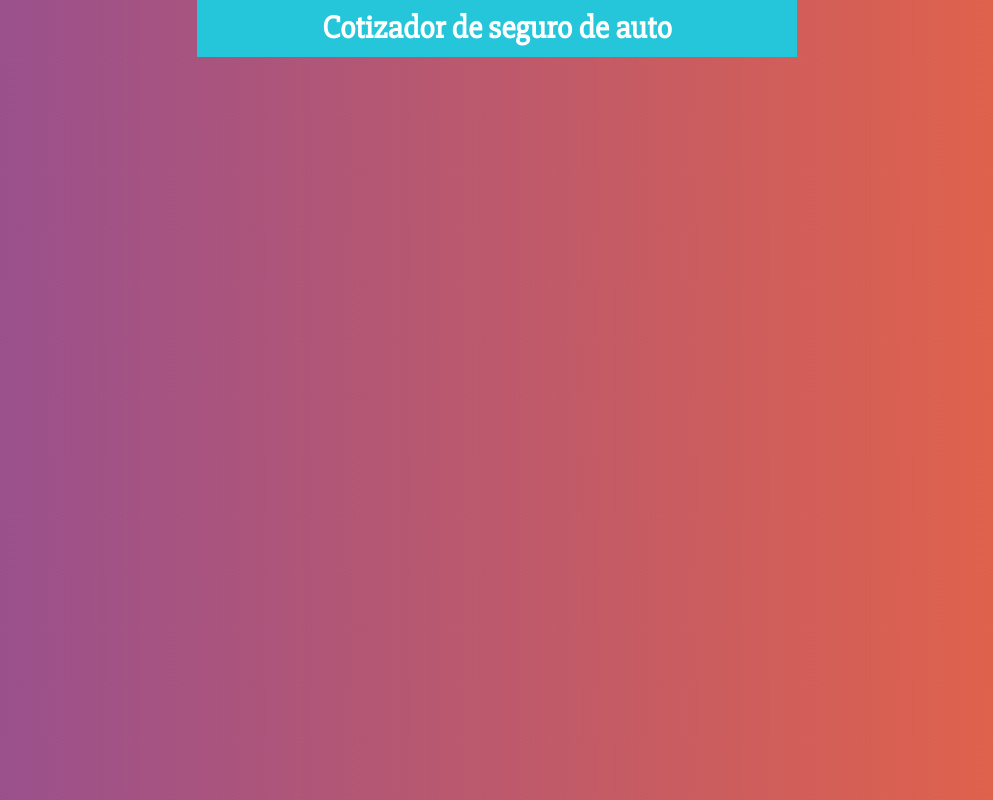
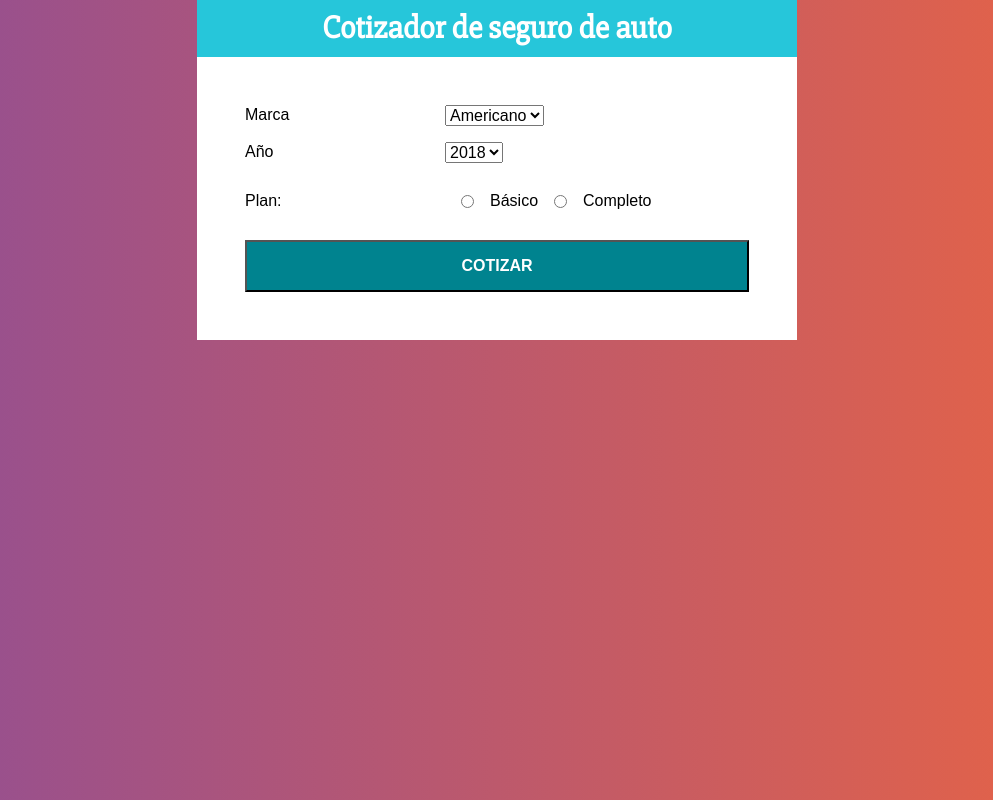
Before and after one commit to darioulin/cotizador, a React (Create React App) app: page / in a window 1280 px wide. Shown: the whole page, without its empty margins (143-1136 px from the left). Built offline with nearby package versions, Linux system fonts and the light colour scheme.

Commit message:
Formulario agregado

```diff
--- a/src/componentes/App.jsx
+++ b/src/componentes/App.jsx
@@ -1,10 +1,14 @@
 import React, { Component } from "react";
 import Header from "./Header.jsx";
+import Formulario from "./Formulario.jsx";
 class App extends Component {
   render() {
     return (
       <div className="contenedor">
         <Header titulo="Cotizador de seguro de auto" />
+        <div className="contenedor-formulario">
+          <Formulario />
+        </div>
       </div>
     );
   }
--- /dev/null
+++ b/src/componentes/Formulario.jsx
@@ -0,0 +1,46 @@
+import React, { Component } from "react";
+
+class Formulario extends Component {
+  render() {
+    return (
+      <form className="cotizar-auto">
+        <div className="campo">
+          <label>Marca</label>
+          <select name="marca">
+            <option value="americano">Americano</option>
+            <option value="europeo">Europeo</option>
+            <option value="asiatico">Asiatico</option>
+          </select>
+        </div>
+
+        <div className="campo">
+          <label>Año</label>
+          <select name="year">
+            <option value="2018">2018</option>
+            <option value="2017">2017</option>
+            <option value="2016">2016</option>
+            <option value="2015">2015</option>
+            <option value="2014">2014</option>
+            <option value="2013">2013</option>
+            <option value="2012">2012</option>
+            <option value="2011">2011</option>
+            <option value="2010">2010</option>
+            <option value="2009">2009</option>
+            <option value="2008">2008</option>
+          </select>
+        </div>
+        <div className="campo">
+          <label>Plan:</label>
+          <input type="radio" name="plan" value="basico" /> Básico
+          <input type="radio" name="plan" value="completo" /> Completo
+        </div>
+
+        <button type="submit" className="boton">
+          Cotizar
+        </button>
+      </form>
+    );
+  }
+}
+
+export default Formulario;
```
